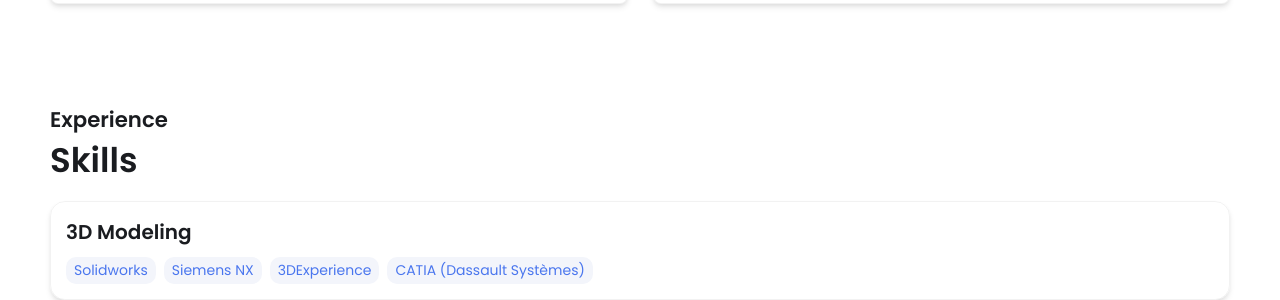
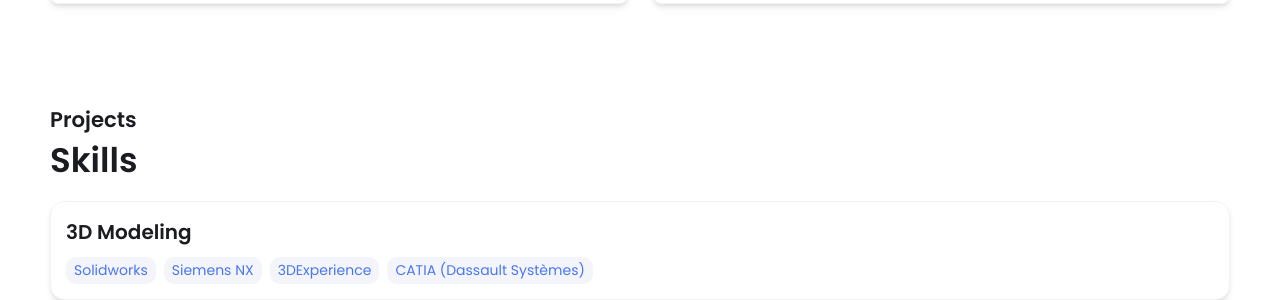
Before and after one commit to Shivakumar-Suhas/Shivakumar-Suhas.github.io, a Jekyll site: the page built from index.html, in a window 1280 px wide and 900 px high, scrolled down 1367 px. Shown: the part 155-455 px from the top of the window. Built offline with Jekyll 4.4.1, drawn with Linux system fonts in a browser that asks for light colours.

Commit message:
Update experiences.html

```diff
--- a/_includes/experiences.html
+++ b/_includes/experiences.html
@@ -1,6 +1,6 @@
 <!-- SECTION 4: experience -->
 <section id="experiences" class="experience-grid-section">
-    <h2>Experience</h2>
+    <h2>Projects</h2>
 
     <div class="grid-container">
         {% for item in site.experiences %}
@@ -21,3 +21,6 @@
     </a>
 {% endfor %}
     </div>
+
+
+ </section>
```
